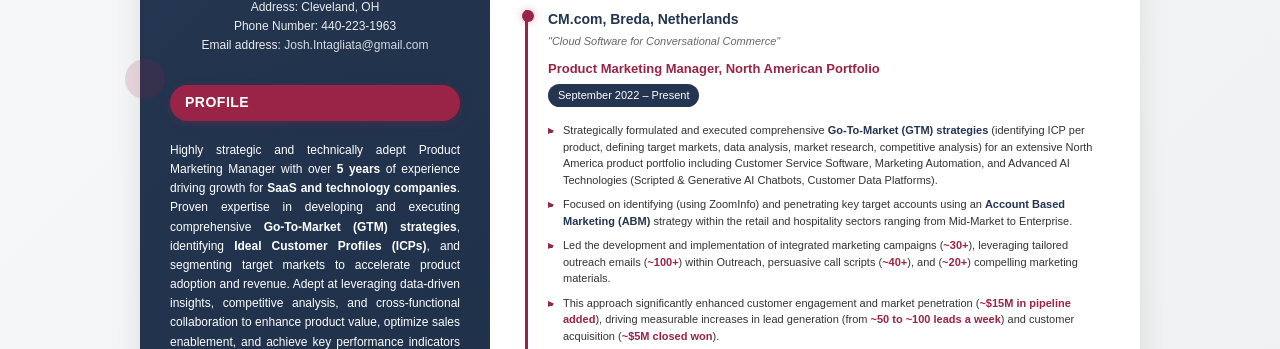
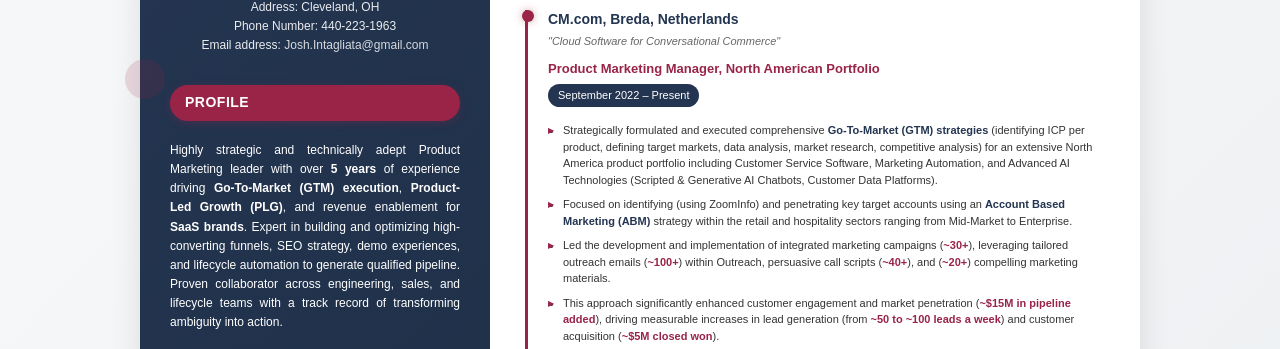
Before and after one commit to Intagonizer/Joshua-Intagliata, a plain HTML site: page resume.html in a window 1280 px wide. Shown: the part 447-796 px from the top of the page. Drawn offline with Linux system fonts and the light colour scheme.

Commit message:
Update resume.html

```diff
--- a/resume.html
+++ b/resume.html
@@ -658,7 +658,7 @@
             <div class="section">
                 <div class="section-title">Profile</div>
                 <div class="profile-text">
-                    Highly strategic and technically adept Product Marketing Manager with over <span class="metric" style="color: #ffffff; font-weight: bold;">5 years</span> of experience driving growth for <strong>SaaS and technology companies</strong>. Proven expertise in developing and executing comprehensive <strong>Go-To-Market (GTM) strategies</strong>, identifying <strong>Ideal Customer Profiles (ICPs)</strong>, and segmenting target markets to accelerate product adoption and revenue. Adept at leveraging data-driven insights, competitive analysis, and cross-functional collaboration to enhance product value, optimize sales enablement, and achieve key performance indicators (KPIs) in fast-paced SaaS environments. <strong>Certified Scrum Master</strong> with a strong foundation in Agile methodologies and product lifecycle management.
+                    Highly strategic and technically adept Product Marketing leader with over <span class="metric" style="color: #ffffff; font-weight: bold;">5 years</span> of experience driving <strong>Go-To-Market (GTM) execution</strong>, <strong>Product-Led Growth (PLG)</strong>, and revenue enablement for <strong>SaaS brands</strong>. Expert in building and optimizing high-converting funnels, SEO strategy, demo experiences, and lifecycle automation to generate qualified pipeline. Proven collaborator across engineering, sales, and lifecycle teams with a track record of transforming ambiguity into action.
                 </div>
             </div>
             <div class="section">
```
